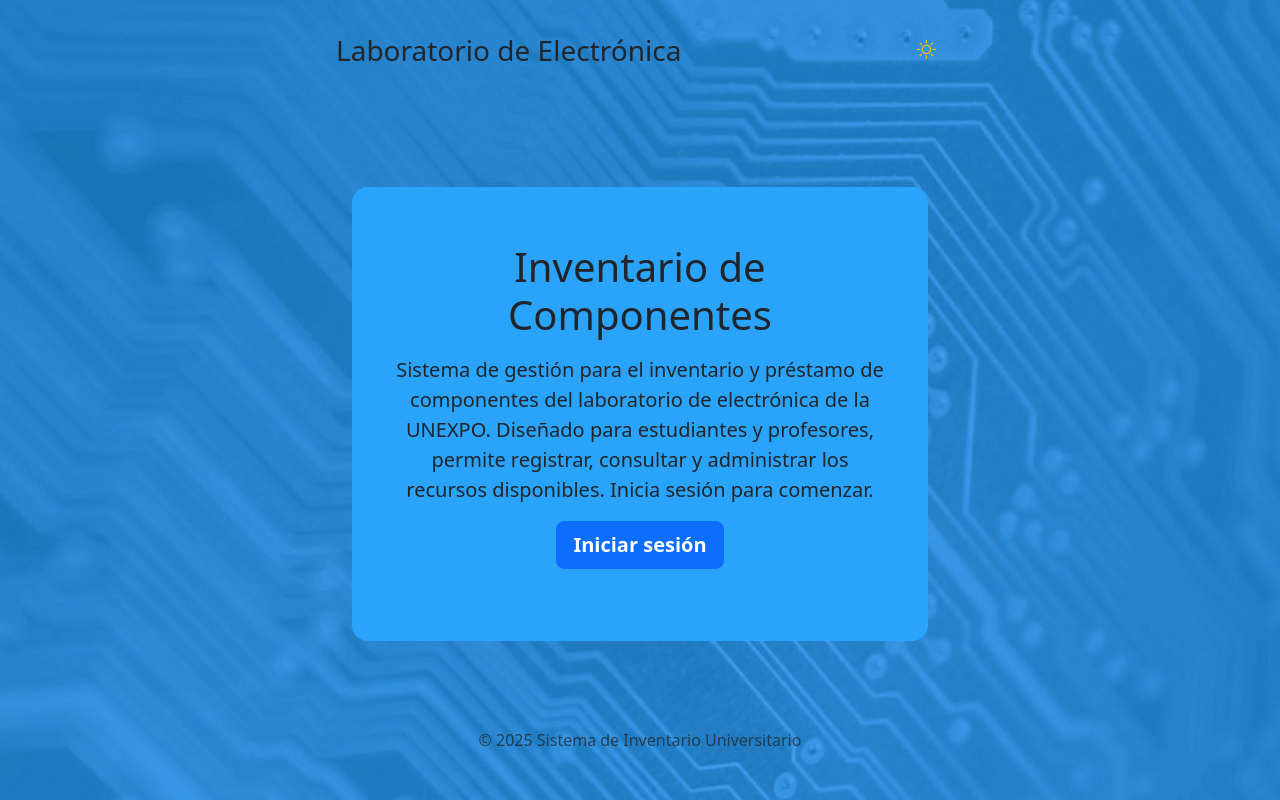
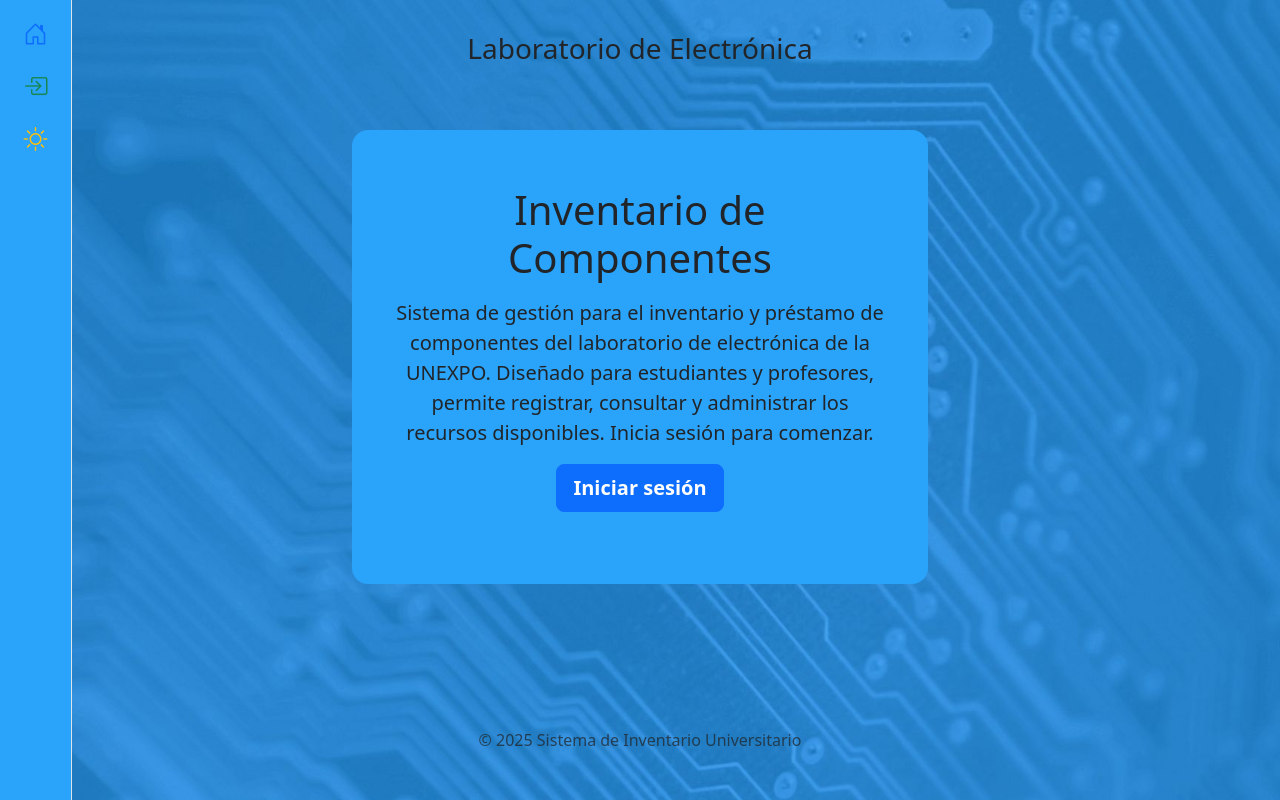
Before and after one commit to Gardic-Coder/ElectronicLab, a Django app: template ElectronicLabWeb/core/templates/core/home.html in a window 1280 px wide. Run offline with Django 5.2, Linux system fonts and the light colour scheme; the template is opened without the code that fills it, so the values that code supplies are empty; some libraries are stand-ins or nearby versions.

Commit message:
Barra de navegacion y modularizacion
Se mudaron los estilos css y los scripts js en base.html a static y se hizo la barra de navegacion

```diff
--- /dev/null
+++ b/ElectronicLabWeb/static/css/base.css
@@ -0,0 +1,110 @@
+
+html, body {
+    height: 100%;
+    margin: 0;
+    background-size: cover;
+    background-position: center;
+    background-repeat: repeat;
+}
+body {
+    display: flex;
+    align-items: center;
+    justify-content: center;
+    text-align: center;
+    background-color: var(--bs-body-bg);
+    color: var(--bs-body-color);
+    transition: background-image 0.5s ease-in-out;
+}
+.cover-container {
+    max-width: 42em;
+    width: 100%;
+    padding: 2rem 1rem;
+    margin-left: 4.5rem; /* espacio para el sidebar */
+}
+.header-bar {
+    display: flex;
+    justify-content: space-between;
+    align-items: center;
+    margin-bottom: 2rem;
+}
+.theme-toggle {
+    border: none;
+    background: transparent;
+    font-size: 1.2rem;
+    cursor: pointer;
+}
+.form-floating > label {
+    margin-bottom: 0.5rem;
+    font-weight: 500;
+}
+.form-floating > input {
+    border-radius: 0.375rem;
+}
+.card:hover {
+    transform: scale(1.02);
+    box-shadow: 0 0 10px rgba(0,0,0,0.2);
+    cursor: pointer;
+    }
+.content-wrapper {
+    display: flex;
+    justify-content: center;
+    padding: 2rem 1rem;
+}
+.content-background {
+    width: 100%;
+    max-width: 960px;
+    border-radius: 16px;
+    padding: 2rem;
+    background-color: #2aa3fa;
+    transition: background-color 0.3s ease;
+}
+.sidebar {
+    position: fixed;
+    top: 0;
+    left: 0;
+    height: 100vh;
+    width: 4.5rem;
+    z-index: 1040;
+    background-color: var(--bs-body-bg);
+    color: var(--bs-body-color);
+    transition: background-color 0.3s ease;
+    border-right: 1px solid rgba(0,0,0,0.1);
+}
+.sidebar i {
+    transition: transform 0.2s ease;
+}
+.sidebar i:hover {
+    transform: scale(1.2);
+}
+
+[data-bs-theme="light"] .content-background {
+    background-color: #2aa3fa;
+}
+
+[data-bs-theme="dark"] .content-background {
+    background-color: #062d59;
+}
+@media (max-width: 576px) {
+    .header-bar {
+        flex-direction: column;
+        align-items: flex-start;
+        gap: 0.5rem;
+    }
+    .cover-container {
+        margin-left: 0;
+    }
+}
+[data-bs-theme="light"] body {
+    background-image: url("/static/img/bg-light.jpg?v=2");
+}
+[data-bs-theme="dark"] body {
+    background-image: url("/static/img/bg-dark.jpg?v=2");
+}
+[data-bs-theme="light"] .sidebar {
+  background-color: #2aa3fa;
+  color: #212529;
+}
+[data-bs-theme="dark"] .sidebar {
+  background-color: #062d59;
+  color: #f8f9fa;
+}
--- /dev/null
+++ b/ElectronicLabWeb/static/js/base.js
@@ -0,0 +1,50 @@
+/*document.addEventListener('DOMContentLoaded', () => {
+
+    const html = document.documentElement;
+    const toggleBtn = document.querySelector('.theme-toggle');
+    const icon = toggleBtn.querySelector('i');
+
+    // Cargar preferencia guardada
+    const savedTheme = localStorage.getItem('theme');
+    if (savedTheme) {
+        html.setAttribute('data-bs-theme', savedTheme);
+        icon.className = savedTheme === 'dark' ? 'bi bi-moon text-warning' : 'bi bi-brightness-high text-warning';
+    }
+
+    // Cambiar tema y guardar preferencia
+    toggleBtn.addEventListener('click', () => {
+        const current = html.getAttribute('data-bs-theme');
+        const next = current === 'light' ? 'dark' : 'light';
+        html.setAttribute('data-bs-theme', next);
+        localStorage.setItem('theme', next);
+        icon.className = next === 'dark' ? 'bi bi-moon text-warning' : 'bi bi-brightness-high text-warning';
+    });
+});*/
+document.addEventListener('DOMContentLoaded', () => {
+    const html = document.documentElement;
+    const toggleButtons = document.querySelectorAll('.theme-toggle');
+
+    const updateTheme = (theme) => {
+        html.setAttribute('data-bs-theme', theme);
+        localStorage.setItem('theme', theme);
+        toggleButtons.forEach(btn => {
+            const icon = btn.querySelector('i');
+            if (icon) {
+                icon.className = theme === 'dark' ? 'bi bi-moon text-warning' : 'bi bi-brightness-high text-warning';
+            }
+        });
+    };
+
+    const savedTheme = localStorage.getItem('theme');
+    if (savedTheme) {
+        updateTheme(savedTheme);
+    }
+
+    toggleButtons.forEach(btn => {
+        btn.addEventListener('click', () => {
+            const current = html.getAttribute('data-bs-theme');
+            const next = current === 'light' ? 'dark' : 'light';
+            updateTheme(next);
+        });
+    });
+});
--- a/ElectronicLabWeb/templates/base.html
+++ b/ElectronicLabWeb/templates/base.html
@@ -7,93 +7,16 @@
     <title>{% block title %}Laboratorio de Electrónica{% endblock %}</title>
     <link href="https://cdn.jsdelivr.net/npm/bootstrap@5.3.2/dist/css/bootstrap.min.css" rel="stylesheet">
     <link rel="stylesheet" href="https://cdn.jsdelivr.net/npm/bootstrap-icons@1.10.5/font/bootstrap-icons.css">
-    <style>
-      html, body {
-        height: 100%;
-        margin: 0;
-        background-size: cover;
-        background-position: center;
-        background-repeat: repeat;
-      }
-      body {
-        display: flex;
-        align-items: center;
-        justify-content: center;
-        text-align: center;
-        background-color: var(--bs-body-bg);
-        color: var(--bs-body-color);
-        transition: background-image 0.5s ease-in-out;
-      }
-      .cover-container {
-        max-width: 42em;
-        width: 100%;
-        padding: 2rem 1rem;
-      }
-      .header-bar {
-        display: flex;
-        justify-content: space-between;
-        align-items: center;
-        margin-bottom: 2rem;
-      }
-      .theme-toggle {
-        border: none;
-        background: transparent;
-        font-size: 1.2rem;
-        cursor: pointer;
-      }
-      .form-floating > label {
-        margin-bottom: 0.5rem;
-        font-weight: 500;
-      }
-      .form-floating > input {
-        border-radius: 0.375rem;
-      }
-      .card:hover {
-        transform: scale(1.02);
-        box-shadow: 0 0 10px rgba(0,0,0,0.2);
-        cursor: pointer;
-      }
-      .content-wrapper {
-        display: flex;
-        justify-content: center;
-        padding: 2rem 1rem;
-      }
-      .content-background {
-        width: 100%;
-        max-width: 960px;
-        border-radius: 16px;
-        padding: 2rem;
-        background-color: #2aa3fa;
-        transition: background-color 0.3s ease;
-      }
-      [data-bs-theme="light"] .content-background {
-        background-color: #2aa3fa;
-      }
-
-      [data-bs-theme="dark"] .content-background {
-        background-color: #062d59;
-      }
-      @media (max-width: 576px) {
-        .header-bar {
-          flex-direction: column;
-          align-items: flex-start;
-          gap: 0.5rem;
-        }
-      }
-      [data-bs-theme="light"] body {
-        background-image: url("{% static 'img/bg-light.jpg' %}?v=2");
-      }
-      [data-bs-theme="dark"] body {
-        background-image: url("{% static 'img/bg-dark.jpg' %}?v=2");
-      }
-    </style>
+    <link rel="stylesheet" href="{% static 'css/base.css' %}">
   </head>
   <body class="d-flex h-100 text-center">
+    {% include 'navbar.html' %}
     <div class="cover-container d-flex w-100 h-100 mx-auto flex-column">
-      <header class="mb-auto">
-        <div class="header-bar px-3">
-          <h3 class="mb-0">Laboratorio de Electrónica</h3>
-          {% if request.user.is_authenticated %}
+      <div class="header-bar px-3 d-flex justify-content-between align-items-center">
+        <!--<div class="d-none d-md-block" style="width: 4.5rem;"></div>  espacio para sidebar -->
+          <h3 class="mb-0 flex-grow-1 text-center">Laboratorio de Electrónica</h3>
+        <div>
+        <!--  {% if request.user.is_authenticated %}
             <form method="post" action="{% url 'logout' %}">
               {% csrf_token %}
               <button type="submit" class="btn btn-outline-danger btn-sm">Cerrar sesión</button>
@@ -101,10 +24,9 @@
           {% endif %}
           <button class="btn btn-sm btn-outline-secondary theme-toggle" title="Cambiar tema">
             <i class="bi bi-brightness-high text-warning"></i>
-          </button>
+          </button>-->
         </div>
-      </header>
-
+      </div>
       <main class="px-3">
         <div class="content-wrapper">
           <div class="content-background">
@@ -124,26 +46,6 @@
     </div>
 
     <script src="https://cdn.jsdelivr.net/npm/bootstrap@5.3.2/dist/js/bootstrap.bundle.min.js"></script>
-    <script>
-      const html = document.documentElement;
-      const toggleBtn = document.querySelector('.theme-toggle');
-      const icon = toggleBtn.querySelector('i');
-
-      // Cargar preferencia guardada
-      const savedTheme = localStorage.getItem('theme');
-      if (savedTheme) {
-        html.setAttribute('data-bs-theme', savedTheme);
-        icon.className = savedTheme === 'dark' ? 'bi bi-moon text-warning' : 'bi bi-brightness-high text-warning';
-      }
-
-      // Cambiar tema y guardar preferencia
-      toggleBtn.addEventListener('click', () => {
-        const current = html.getAttribute('data-bs-theme');
-        const next = current === 'light' ? 'dark' : 'light';
-        html.setAttribute('data-bs-theme', next);
-        localStorage.setItem('theme', next);
-        icon.className = next === 'dark' ? 'bi bi-moon text-warning' : 'bi bi-brightness-high text-warning';
-      });
-    </script>
+    <script src="{% static 'js/base.js' %}"></script>
   </body>
 </html>
--- /dev/null
+++ b/ElectronicLabWeb/templates/navbar.html
@@ -0,0 +1,21 @@
+<!-- Escritorio -->
+<nav class="sidebar d-none d-md-flex flex-column flex-shrink-0 p-3 border-end">
+  {% include 'sidebar_items.html' %}
+</nav>
+
+<!-- Móvil -->
+<div class="d-md-none position-fixed top-0 start-0 m-3">
+  <button class="btn btn-outline-primary" type="button" data-bs-toggle="offcanvas" data-bs-target="#mobileSidebar" aria-controls="mobileSidebar">
+    <i class="bi bi-list fs-4"></i>
+  </button>
+</div>
+
+<div class="offcanvas offcanvas-start offcanvas-sm" tabindex="-1" id="mobileSidebar" aria-labelledby="mobileSidebarLabel" style="width: 6rem;">
+  <div class="offcanvas-header">
+    <h5 class="offcanvas-title" id="mobileSidebarLabel">Menú</h5>
+    <button type="button" class="btn-close" data-bs-dismiss="offcanvas" aria-label="Cerrar"></button>
+  </div>
+  <div class="offcanvas-body d-flex flex-column align-items-center">
+    {% include 'sidebar_items.html' %}
+  </div>
+</div>
--- /dev/null
+++ b/ElectronicLabWeb/templates/sidebar_items.html
@@ -0,0 +1,24 @@
+<!-- sidebar_items.html -->
+<a href="/" class="d-flex justify-content-center align-items-center mb-3 text-decoration-none" title="Inicio">
+  <i class="bi bi-house-door fs-4"></i>
+</a>
+
+{% if request.user.is_authenticated %}
+  <a href="{% url 'inventory:list' %}" class="d-flex justify-content-center align-items-center mb-3 text-decoration-none" title="Inventario">
+    <i class="bi bi-box-seam fs-4"></i>
+  </a>
+  <form method="post" action="{% url 'logout' %}" class="m-0 p-0">
+    {% csrf_token %}
+    <button type="submit" class="border-0 bg-transparent d-flex justify-content-center align-items-center mb-3 text-decoration-none" title="Cerrar sesión">
+      <i class="bi bi-box-arrow-right fs-4 text-danger"></i>
+    </button>
+  </form>
+{% else %}
+  <a href="{% url 'login' %}" class="d-flex justify-content-center align-items-center mb-3 text-decoration-none" title="Iniciar sesión">
+    <i class="bi bi-box-arrow-in-right fs-4 text-success"></i>
+  </a>
+{% endif %}
+
+<button class="d-flex justify-content-center align-items-center mb-3 text-decoration-none theme-toggle" title="Cambiar tema">
+  <i class="bi bi-brightness-high text-warning fs-4"></i>
+</button>
```
Also changed, not shown: ElectronicLabWeb/db.sqlite3.
